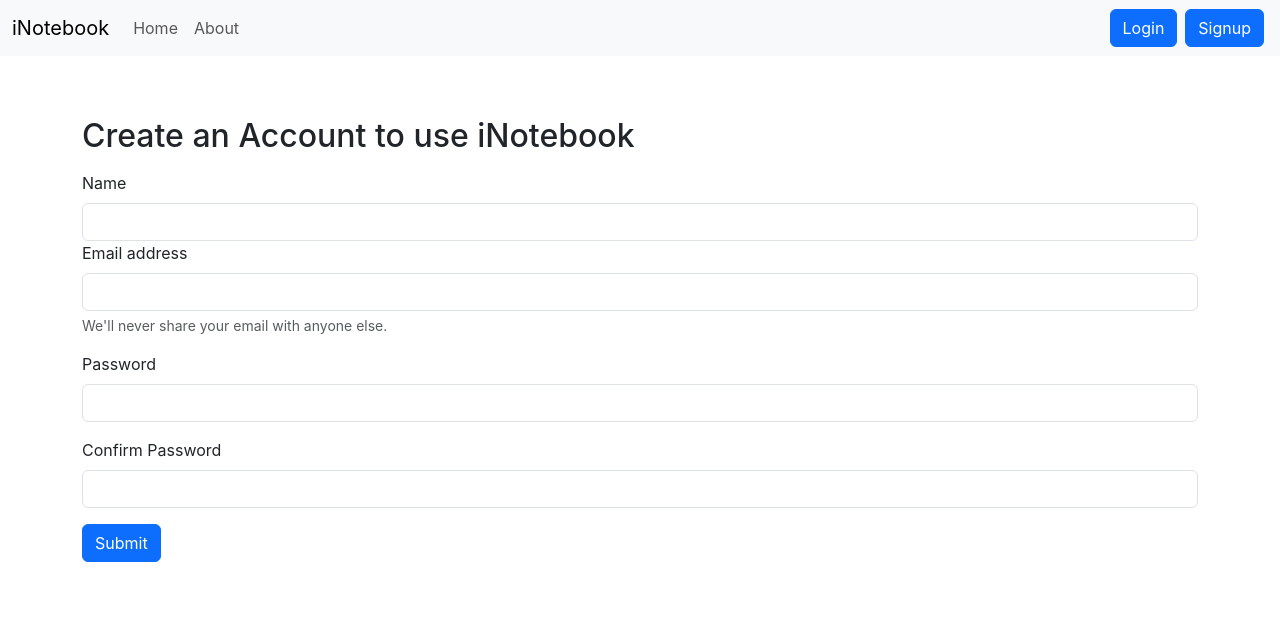
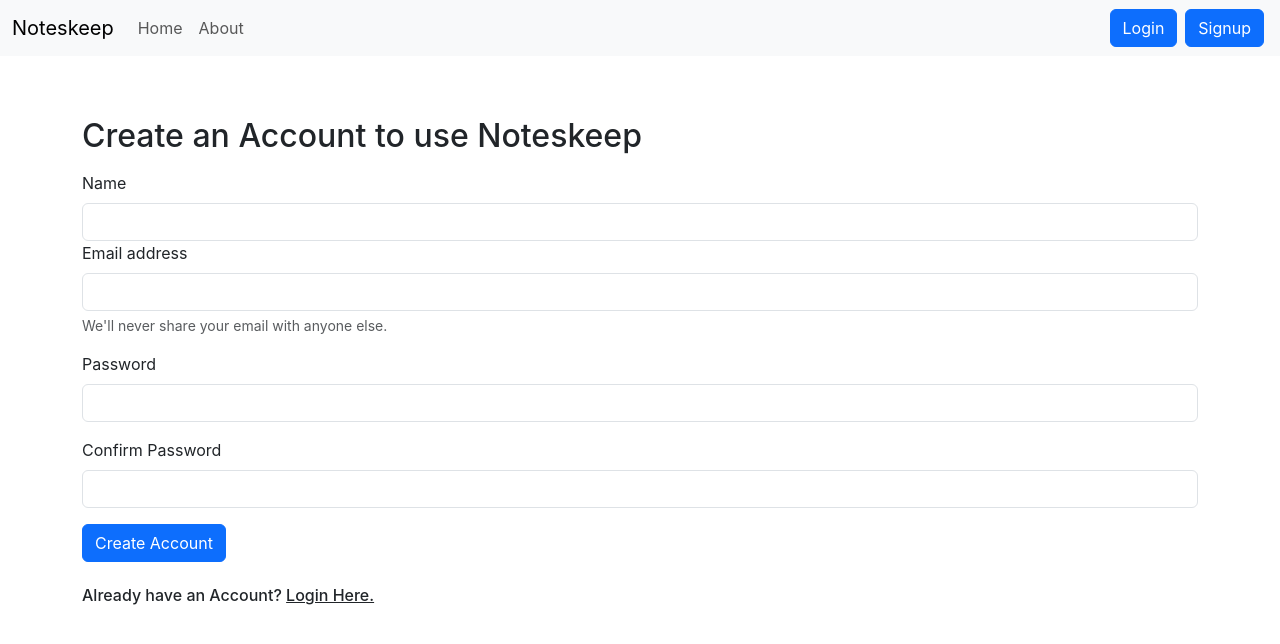
Before and after one commit to JassiSingh08/Noteskeep, a React (Create React App) app: page /signup in a window 1280 px wide. Shown: the top 644 px of the page. Built offline with nearby package versions, Linux system fonts and the light colour scheme.

Commit message:
changed name to Noteskeep

```diff
--- a/public/index.html
+++ b/public/index.html
@@ -15,7 +15,7 @@
     <!-- Bootstrap css -->
     <link href="https://cdn.jsdelivr.net/npm/bootstrap@5.3.0-alpha3/dist/css/bootstrap.min.css" rel="stylesheet" integrity="sha384-KK94CHFLLe+nY2dmCWGMq91rCGa5gtU4mk92HdvYe+M/SXH301p5ILy+dN9+nJOZ" crossorigin="anonymous">
 
-    <title>iNotebook - Your Notes on the GO</title>
+    <title>Noteskeep - Your Notes on the GO</title>
   </head>
   <body>
     <noscript>You need to enable JavaScript to run this app.</noscript>
--- a/src/components/About.js
+++ b/src/components/About.js
@@ -5,7 +5,7 @@ const About = () => {
     <figure>
       <blockquote class="blockquote">
         <p>
-          Welcome to iNotebook web app!
+          Welcome to Noteskeep web app!
           <br />
           Our app is designed to make it easy for you to store and access your
           notes from anywhere, at any time. <br /> With our app, you no longer
@@ -23,12 +23,12 @@ const About = () => {
           This means you can work on your notes wherever and whenever
           inspiration strikes. <br />
           <br />
-          Thank you for choosing iNotebook web app. We hope you find it useful
+          Thank you for choosing Noteskeep web app. We hope you find it useful
           and enjoyable to use!
         </p>
       </blockquote>
       <figcaption class="blockquote-footer">
-       <cite title="Source Title">iNotebook</cite>
+       <cite title="Source Title">Noteskeep</cite>
       </figcaption>
     </figure>
   );
--- a/src/components/Login.js
+++ b/src/components/Login.js
@@ -33,9 +33,13 @@ const Login = (props) => {
 
     }
 
+    const navtoSign = () => {
+        navigate("/Signup");
+    }
+
     return (
         <div className='my-2'>
-            <h2>Login to continue to iNotebook</h2>
+            <h2>Login to continue to Noteskeep</h2>
             <form onSubmit={handleSubmit} >
                 <div className="mb-3 my-3">
                     <label htmlFor="email" className="form-label">Email address</label>
@@ -46,8 +50,9 @@ const Login = (props) => {
                     <input type="password" className="form-control" id="password" value={credentials.password} name='password' onChange={onChange} />
                 </div>
 
-                <button type="submit" className="btn btn-primary" >Submit</button>
+                <button type="submit" className="btn btn-primary" >Let me in.</button>
             </form>
+            <h6 className='my-4'>Not have an account? <span style={{cursor: 'pointer', textDecoration:"underline"}} onClick={navtoSign}>Create Here. </span></h6>
         </div>
     )
 }
--- a/src/components/Navbar.js
+++ b/src/components/Navbar.js
@@ -12,7 +12,7 @@ const Navbar = () => {
   return (
     <nav className="navbar navbar-expand-lg bg-body-tertiary ">
       <div className="container-fluid">
-        <Link className="navbar-brand" to="/">iNotebook</Link>
+        <Link className="navbar-brand" to="/">Noteskeep</Link>
         <button className="navbar-toggler" type="button" data-bs-toggle="collapse" data-bs-target="#navbarSupportedContent" aria-controls="navbarSupportedContent" aria-expanded="false" aria-label="Toggle navigation">
           <span className="navbar-toggler-icon"></span>
         </button>
--- a/src/components/Signup.js
+++ b/src/components/Signup.js
@@ -35,6 +35,11 @@ const Signup = (props) => {
     setCredentials({ ...credentials, [e.target.name]: e.target.value })
   };
 
+  const navtoLogin = () => {
+    navigate("/login");
+}
+
+
   // const checkpassword = (e) =>{
   //   let password = document.getElementById("password");
   //   let Cpassword = document.getElementById("cpassword");
@@ -47,7 +52,7 @@ const Signup = (props) => {
 
   return (
     <div className='my-3'>
-       <h2 className='my-3 '>Create an Account to use iNotebook</h2>
+       <h2 className='my-3 '>Create an Account to use Noteskeep</h2>
       <form onSubmit={handleSubmit}>
       <div className="mb-3">
         <label htmlFor="name" className="form-label">Name</label>
@@ -66,8 +71,11 @@ const Signup = (props) => {
         <label htmlFor="cpassword" className="form-label">Confirm Password</label>
         <input type="password" className="form-control" id="cpassword" name='cpassword' onChange={onChange} required minLength={5}/>
       </div>
-      <button type="submit" className="btn btn-primary" /* onClick={checkpassword} */ >Submit</button>
-    </form></div>
+      <button type="submit" className="btn btn-primary" /* onClick={checkpassword} */ >Create Account</button>
+    </form>
+    <h6 className='my-4'>Already have an Account? <span style={{cursor: 'pointer', textDecoration:"underline"}} onClick={navtoLogin}>Login Here. </span></h6>
+
+    </div>
   )
 }
 
```
